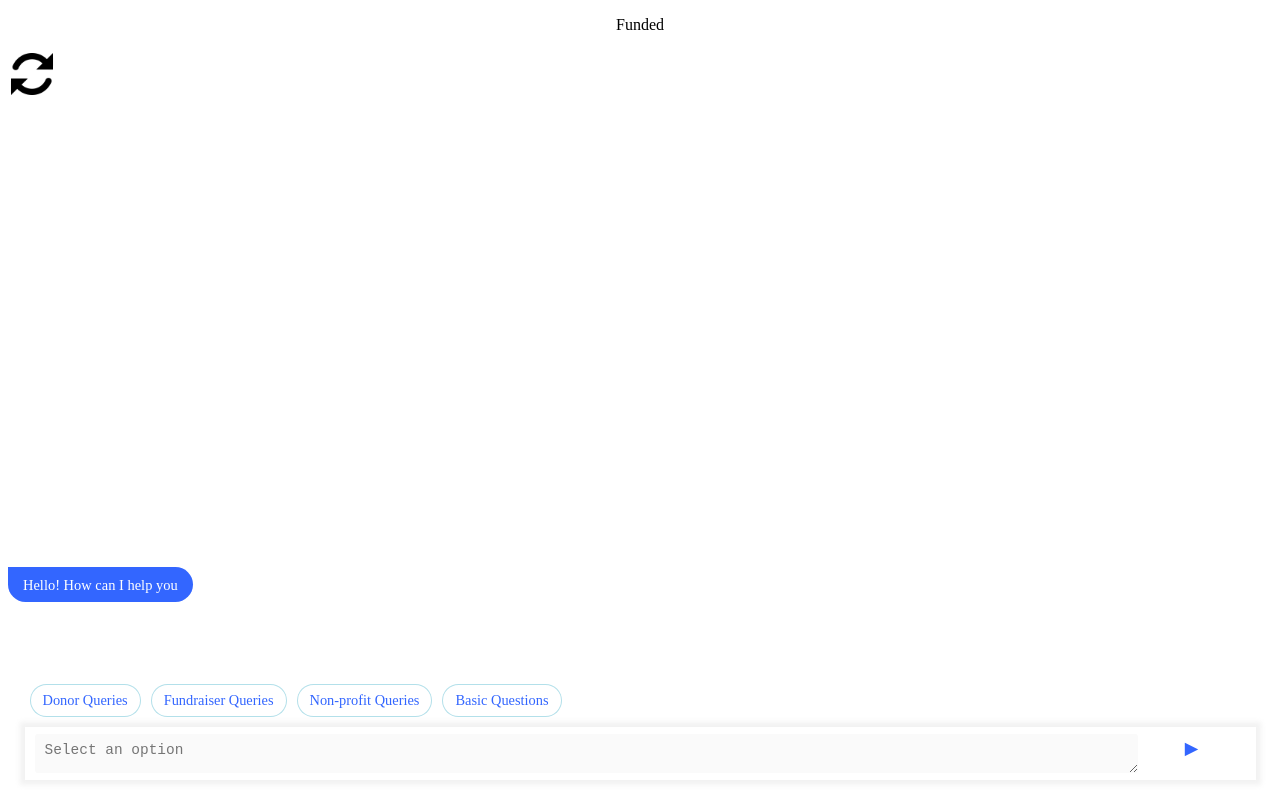
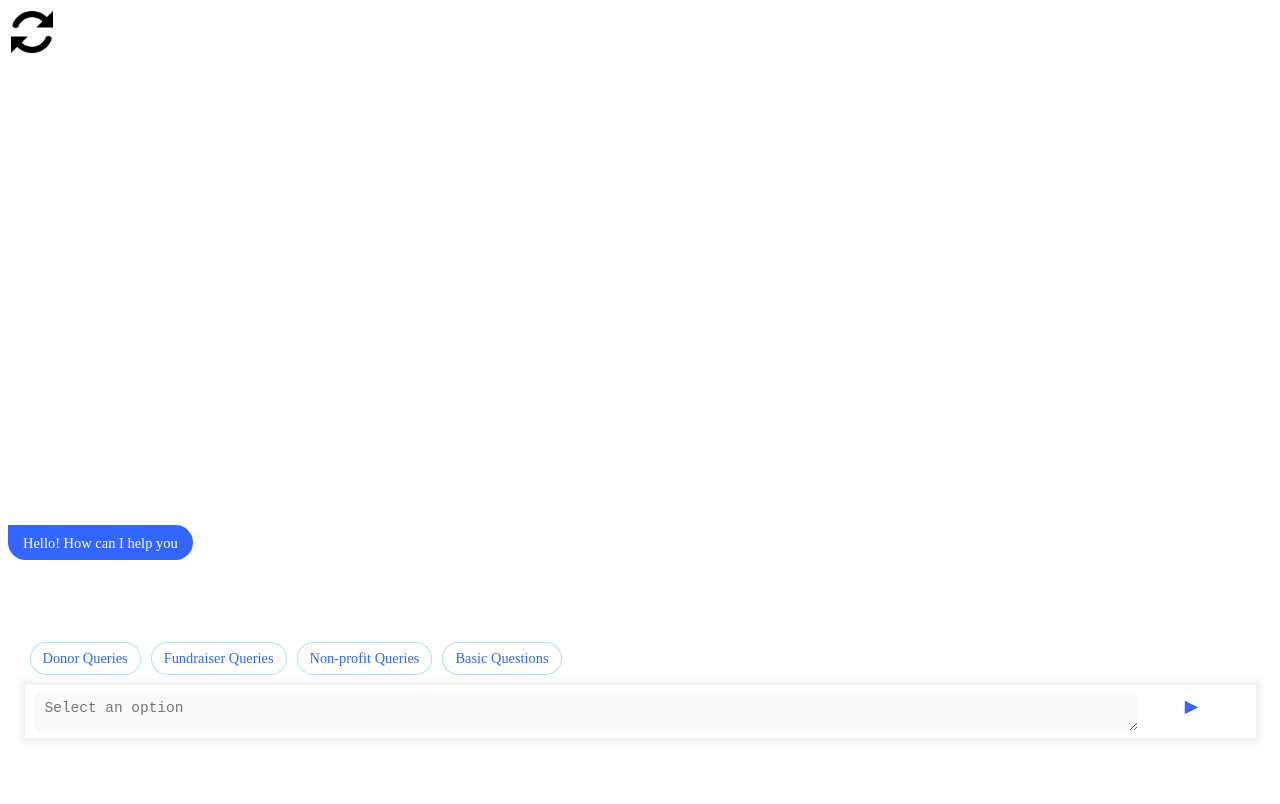
Before and after one commit to Nazim-shaikh/chatbot1, a plain HTML site: page index.html in a window 1280 px wide. Drawn offline with Linux system fonts and the light colour scheme.

Commit message:
change index

```diff
--- a/index.html
+++ b/index.html
@@ -7,7 +7,6 @@
 
 <link rel="stylesheet" href="https://cdnjs.cloudflare.com/ajax/libs/font-awesome/4.7.0/css/font-awesome.css">
 <link rel="stylesheet" type="text/css" href="css/responsive.css">
-<p><center>Funded</center></p>
 <input type="image" onClick="window.location.reload();" src="refresh.png"  width="48" height="48">
 <!-- ChatBot -->
 <link rel="stylesheet" type="text/css" href="css/jquery.convform.css">
```
